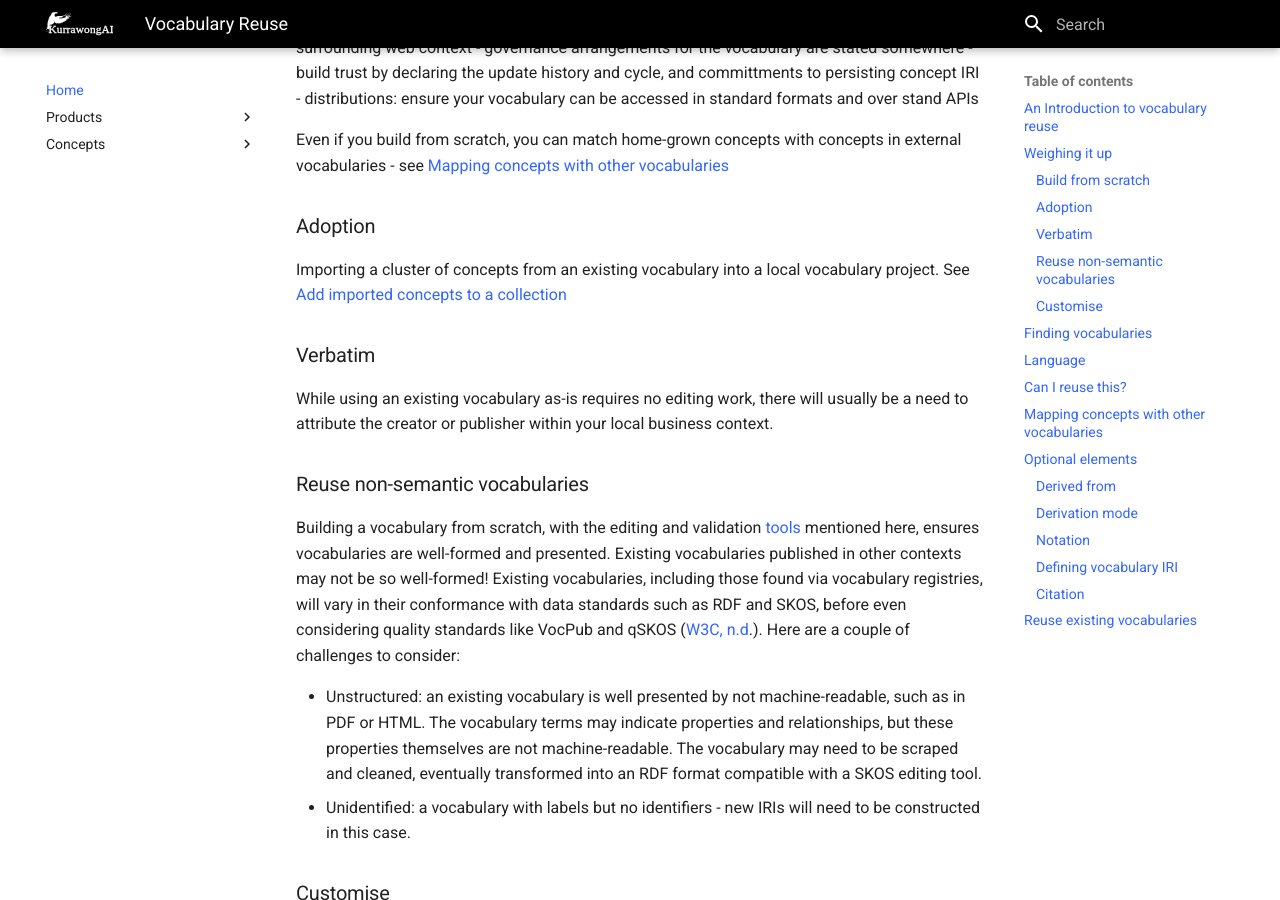
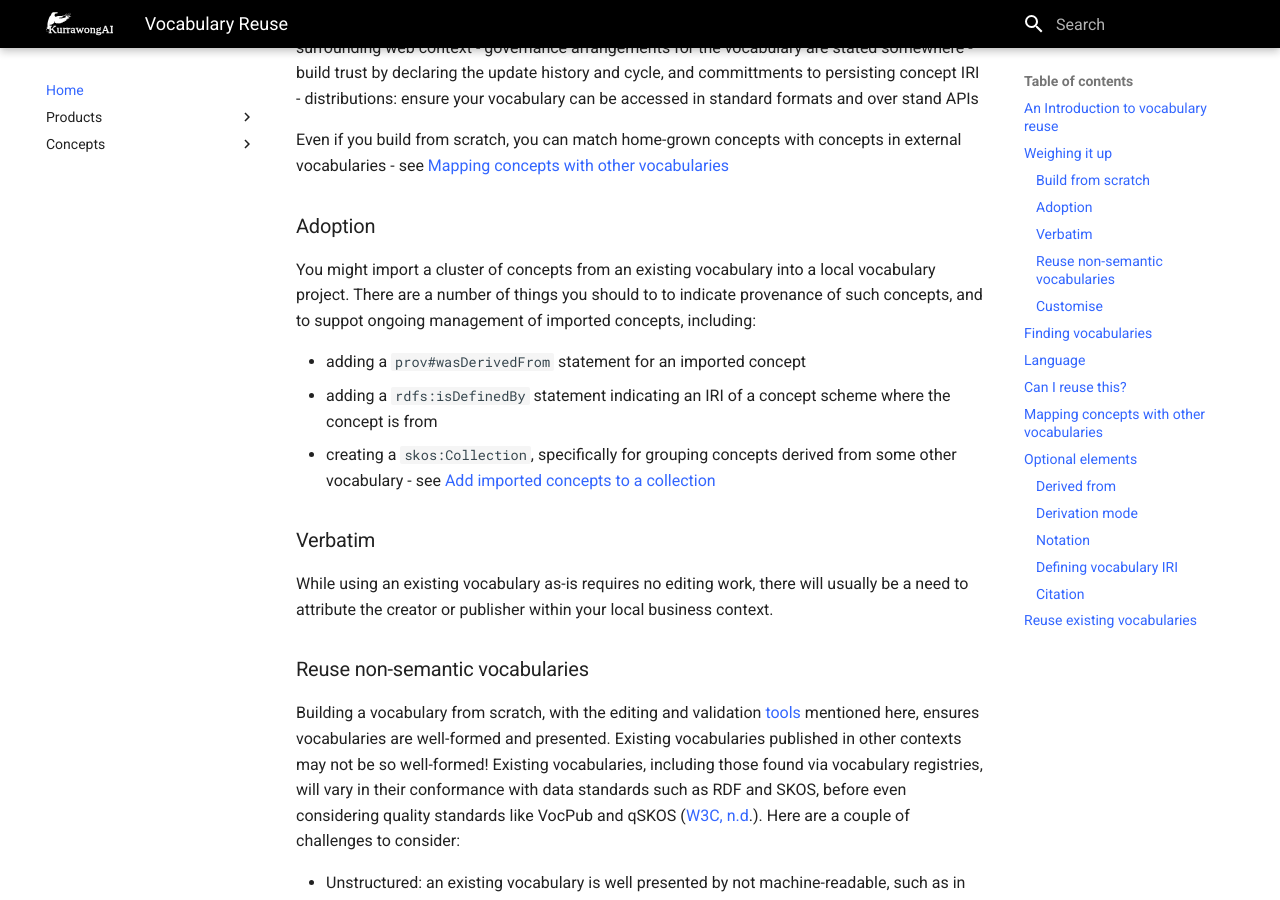
Before and after one commit to Kurrawong/docs, an MkDocs documentation site: the page built from docs/concepts/vocabs/vocab-reuse.md, in a window 1280 px wide and 900 px high, scrolled down 1570 px. Built offline with MkDocs 1.6.1 and Material for MkDocs 9.7.7, drawn with Linux system fonts in a browser that asks for light colours.

Commit message:
Update vocab-reuse.md

```diff
--- a/docs/concepts/vocabs/vocab-reuse.md
+++ b/docs/concepts/vocabs/vocab-reuse.md
@@ -57,7 +57,11 @@ Even if you build from scratch, you might consider developing a vocabulary that
 Even if you build from scratch, you can match home-grown concepts with concepts in external vocabularies - see [Mapping concepts with other vocabularies](#mapping-concepts-with-other-vocabularies)
 
 ### Adoption
-Importing a cluster of concepts from an existing vocabulary into a local vocabulary project. See [Add imported concepts to a collection](#add-imported-concepts-to-a-collection)
+You might import a cluster of concepts from an existing vocabulary into a local vocabulary project. There are a number of things you should to to indicate provenance of such concepts, and to suppot ongoing management of imported concepts, including:
+
+- adding a `prov#wasDerivedFrom` statement for an imported concept
+- adding a `rdfs:isDefinedBy` statement indicating an IRI of a concept scheme where the concept is from
+- creating a `skos:Collection`, specifically for grouping concepts derived from some other vocabulary - see [Add imported concepts to a collection](#add-imported-concepts-to-a-collection)
 
 ### Verbatim
 
```
